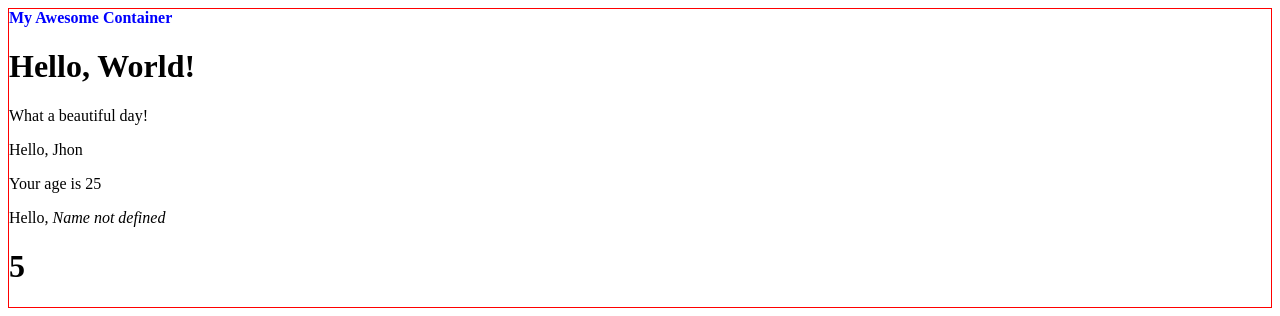
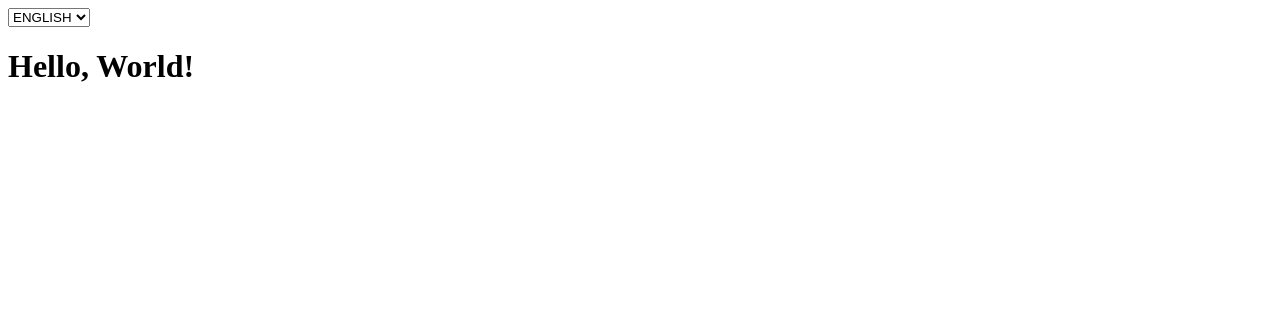
Before and after one commit to jbiasella/react-exercises, a React (Create React App) app in the folder my-app/: page / in a window 1280 px wide. Shown: the top 316 px of the page. Built offline with nearby package versions, Linux system fonts and the light colour scheme.

Commit message:
Esecuzione Context-01

```diff
--- a/my-app/src/App.js
+++ b/my-app/src/App.js
@@ -1,21 +1,10 @@
 import React from "react";
-import Counter from "./Counter";
-import Hello from "./Hello";
-import Welcome from "./Welcome";
-import WelcomeDefault from "./WelcomeDefault";
-import { Container } from "./Container";
-
+import { LanguageSwitch } from "./Components/SwitchLanguage";
 
 export default class App extends React.Component{
     render(){
         return (
-            <Container title="My Awesome Container">
-                <Hello />
-                <Welcome name="Jhon" age="25"/>
-                <WelcomeDefault />
-                <Counter value={0} incrementInterval={1} incrementAmount={1000}/>
-
-            </Container>
+            <LanguageSwitch/>
         )
     }
 }
--- /dev/null
+++ b/my-app/src/Components/DisplayLanguage.js
@@ -0,0 +1,33 @@
+import React from "react"
+import { LanguageContext } from "./LanguageContext"
+
+
+
+
+const Strings = {
+    en: {
+        TEXT: "Hello, World!"
+    },
+    it: {
+        TEXT: "Ciao, Mondo!"
+    }
+}
+export default class Hello extends React.Component {
+    render() {
+        return (
+            <div>
+                <LanguageContext.Consumer>
+                    {language => {
+                        return (
+                            <div>
+                                <h1>  {Strings[language].TEXT} </h1>
+                            </div>
+                        )
+                    }}
+
+                </LanguageContext.Consumer>
+
+            </div>
+        )
+    }
+}
--- /dev/null
+++ b/my-app/src/Components/LanguageContext.js
@@ -0,0 +1,3 @@
+import { createContext } from "react";
+
+export const LanguageContext = createContext('en')
--- /dev/null
+++ b/my-app/src/Components/SwitchLanguage.js
@@ -0,0 +1,32 @@
+import React from "react";
+import Hello from "./DisplayLanguage";
+import { LanguageContext } from "./LanguageContext";
+
+
+export class LanguageSwitch extends React.Component {
+    state = {
+        language: 'en'
+    }
+
+    handleLanguageChange = (event) => {
+        this.setState({
+            language: event.target.value
+        })
+        console.log(this.state.language)
+    }
+    render() {
+        return (
+            <>
+                <select value={this.state.value} onChange={this.handleLanguageChange}>
+                    <option value='en'>ENGLISH</option>
+                    <option value='it'>ITALIANO</option>
+                </select>
+                <LanguageContext.Provider value={this.state.language}>
+
+                    <Hello />
+
+                </LanguageContext.Provider>
+            </>
+        )
+    }
+}
```
